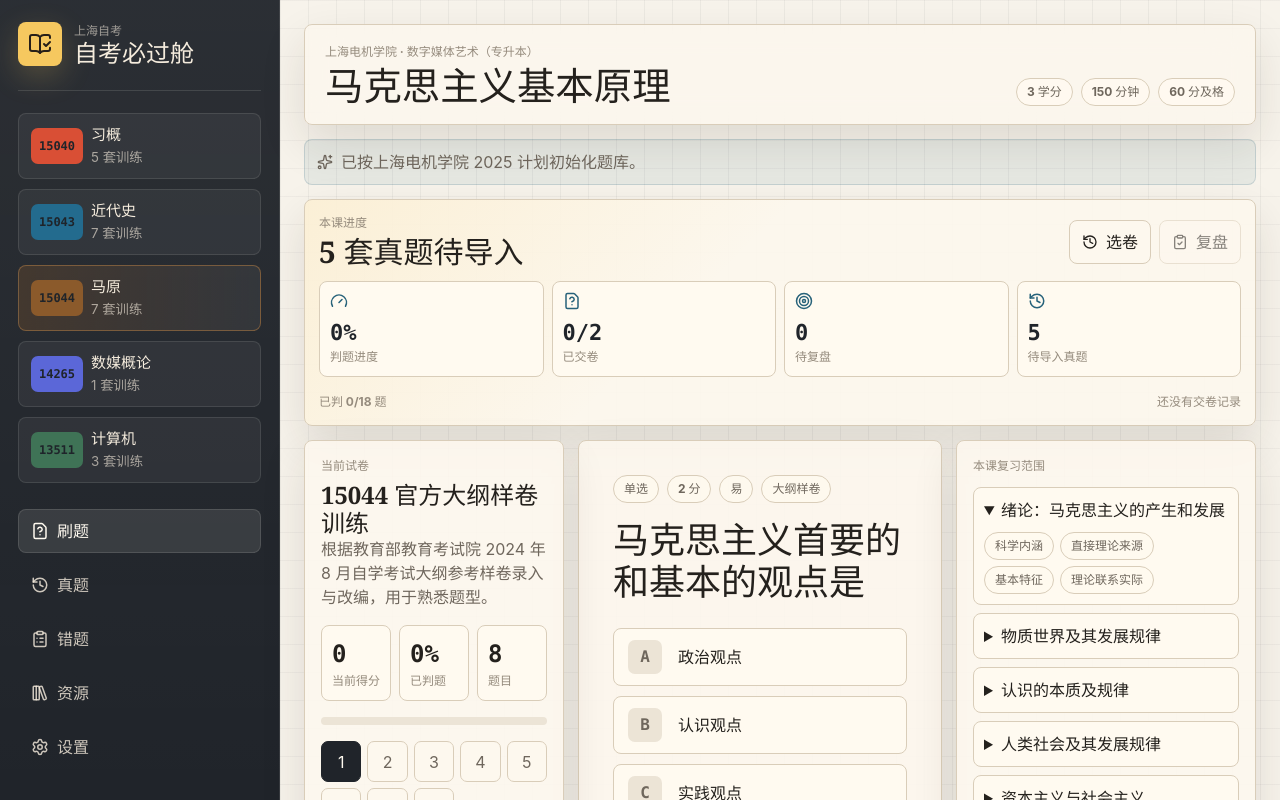
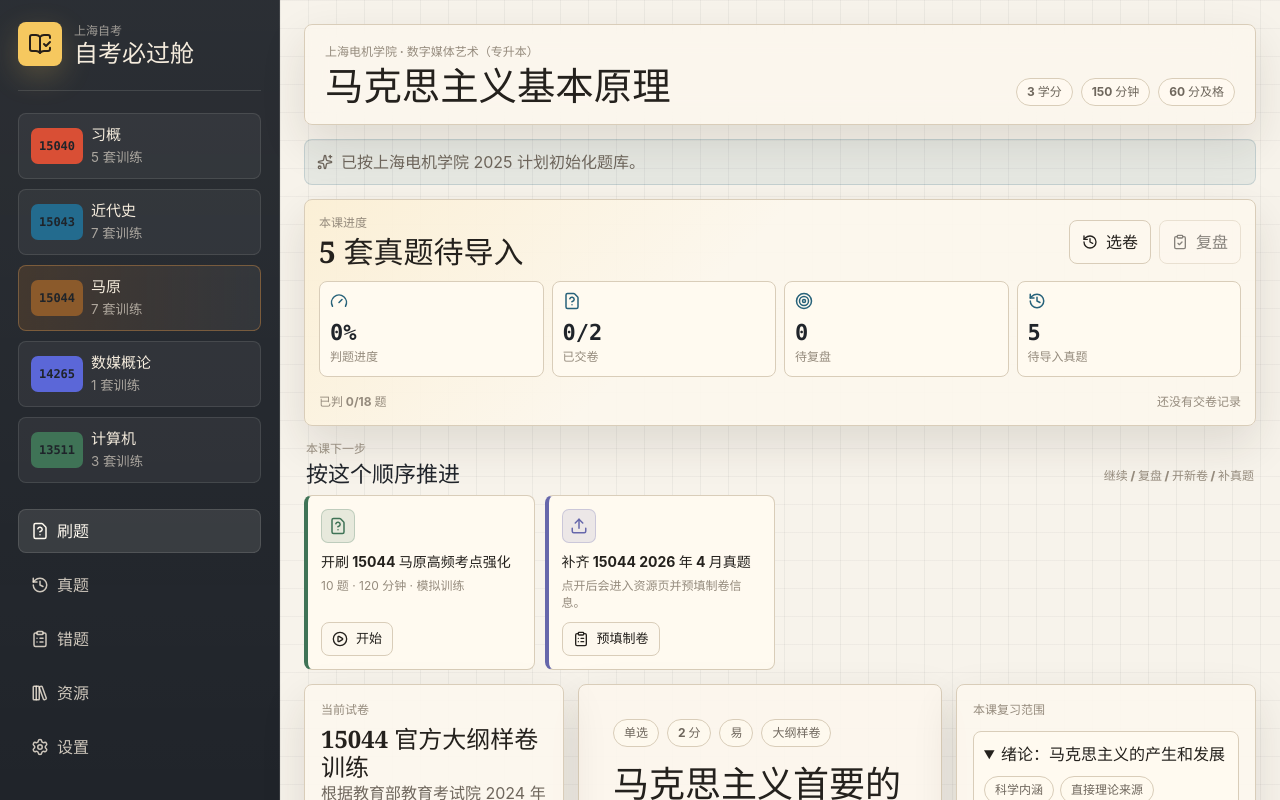
Before and after one commit to heweitianqing/zikao-biguo, a React (Vite) app: page / in a window 1280 px wide. Shown: the top 800 px of the page. Built offline with nearby package versions, Linux system fonts and the light colour scheme.

Commit message:
Add course study queue

```diff
--- a/src/App.css
+++ b/src/App.css
@@ -69,6 +69,7 @@
 .course-button,
 .rail-nav button,
 .progress-actions button,
+.study-task button,
 .paper-actions button,
 .question-actions button,
 .report-actions button,
@@ -108,6 +109,7 @@
 .course-button:hover,
 .rail-nav button:hover,
 .progress-actions button:hover,
+.study-task button:hover,
 .paper-actions button:hover,
 .question-actions button:hover,
 .resource-box button:hover,
@@ -318,6 +320,110 @@
   text-align: right;
 }
 
+.study-queue {
+  display: grid;
+  gap: 10px;
+  margin-bottom: 14px;
+}
+
+.study-queue-head {
+  display: flex;
+  align-items: flex-end;
+  justify-content: space-between;
+  gap: 12px;
+  padding: 0 2px;
+}
+
+.study-queue-head strong {
+  display: block;
+  margin-top: 3px;
+  color: var(--night);
+  font-family: var(--serif);
+  font-size: 22px;
+  line-height: 1.1;
+}
+
+.study-queue-head span {
+  color: var(--ink-muted);
+  font-size: 12px;
+  font-weight: 800;
+  text-align: right;
+}
+
+.study-task-grid {
+  display: grid;
+  grid-template-columns: repeat(4, minmax(0, 1fr));
+  gap: 10px;
+}
+
+.study-task {
+  --task-color: var(--blue);
+  display: grid;
+  grid-template-rows: auto minmax(0, 1fr) auto;
+  gap: 10px;
+  min-width: 0;
+  min-height: 158px;
+  padding: 13px;
+  background: var(--paper-strong);
+  border: 1px solid var(--line);
+  border-left: 4px solid var(--task-color);
+  border-radius: var(--radius);
+}
+
+.study-task.task-review {
+  --task-color: var(--red);
+}
+
+.study-task.task-start {
+  --task-color: var(--green);
+}
+
+.study-task.task-import {
+  --task-color: var(--violet);
+}
+
+.study-task.task-complete {
+  --task-color: var(--green);
+}
+
+.study-task-icon {
+  width: 34px;
+  height: 34px;
+  display: grid;
+  place-items: center;
+  color: var(--task-color);
+  background: color-mix(in srgb, var(--task-color) 12%, transparent);
+  border: 1px solid color-mix(in srgb, var(--task-color) 24%, transparent);
+  border-radius: 7px;
+}
+
+.study-task strong,
+.study-task small {
+  display: block;
+  min-width: 0;
+  overflow-wrap: anywhere;
+}
+
+.study-task strong {
+  color: var(--ink);
+  font-size: 14px;
+  line-height: 1.35;
+}
+
+.study-task small {
+  margin-top: 5px;
+  color: var(--ink-muted);
+  font-size: 12px;
+  line-height: 1.45;
+}
+
+.study-task button {
+  justify-self: start;
+  min-height: 34px;
+  padding: 6px 10px;
+  font-size: 13px;
+}
+
 .practice-grid {
   display: grid;
   grid-template-columns: 260px minmax(0, 1fr) 300px;
@@ -1628,6 +1734,10 @@
     grid-template-columns: minmax(0, 1fr);
   }
 
+  .study-task-grid {
+    grid-template-columns: repeat(2, minmax(0, 1fr));
+  }
+
   .paper-panel,
   .insight-panel {
     position: static;
@@ -1690,6 +1800,15 @@
   }
 
   .progress-foot span:last-child {
+    text-align: left;
+  }
+
+  .study-queue-head {
+    display: grid;
+    align-items: start;
+  }
+
+  .study-queue-head span {
     text-align: left;
   }
 
@@ -1848,6 +1967,10 @@
     grid-template-columns: 1fr;
   }
 
+  .study-task-grid {
+    grid-template-columns: 1fr;
+  }
+
   .builder-fields {
     grid-template-columns: 1fr;
   }
--- a/src/App.tsx
+++ b/src/App.tsx
@@ -83,6 +83,15 @@ type CourseProgressSummary = {
   }
 }
 
+type CourseStudyTask = {
+  id: string
+  kind: 'continue' | 'review' | 'start' | 'import' | 'complete'
+  title: string
+  detail: string
+  actionLabel: string
+  paper?: Paper
+}
+
 function createAttempt(paper: Paper) {
   return {
     paperId: paper.id,
@@ -238,8 +247,115 @@ function getCourseProgressSummary(
             totalScore: lastSubmitted.paper.totalScore,
             pass: lastScaledScore >= passScore,
           }
-        : undefined,
-  }
+      : undefined,
+  }
+}
+
+function getCourseStudyTasks(
+  papers: Paper[],
+  questionById: Map<string, Question>,
+  attempts: Record<string, PaperAttempt>,
+  mistakeCount: number,
+): CourseStudyTask[] {
+  const readyPapers = papers.filter((paper) => paper.status === 'ready')
+  const pendingPapers = papers
+    .filter((paper) => paper.status !== 'ready')
+    .slice()
+    .sort((a, b) => b.year - a.year || a.title.localeCompare(b.title))
+
+  const inProgressPapers = readyPapers
+    .map((paper) => {
+      const attempt = attempts[paper.id]
+      if (!attempt || attempt.submittedAt || !Object.keys(attempt.answers).length) {
+        return undefined
+      }
+
+      const questions = paper.questionIds.map((id) => questionById.get(id)).filter((question): question is Question => Boolean(question))
+      const answeredCount = questions.filter((question) => {
+        const record = attempt.answers[question.id]
+        return Boolean(record?.answer.length || record?.textAnswer.trim())
+      }).length
+      const checkedCount = questions.filter((question) => attempt.answers[question.id]?.checked).length
+      const lastUpdated = Object.values(attempt.answers)
+        .map((record) => record.updatedAt)
+        .sort()
+        .at(-1)
+
+      return {
+        paper,
+        total: questions.length,
+        answeredCount,
+        checkedCount,
+        lastUpdated: lastUpdated ?? attempt.startedAt,
+      }
+    })
+    .filter((item): item is { paper: Paper; total: number; answeredCount: number; checkedCount: number; lastUpdated: string } =>
+      Boolean(item),
+    )
+    .sort((a, b) => b.lastUpdated.localeCompare(a.lastUpdated))
+
+  const unstartedPaper = readyPapers.find((paper) => {
+    const attempt = attempts[paper.id]
+    return !attempt || (!attempt.submittedAt && !Object.keys(attempt.answers).length)
+  })
+
+  const tasks: CourseStudyTask[] = []
+  const activePaper = inProgressPapers[0]
+  if (activePaper) {
+    tasks.push({
+      id: `continue-${activePaper.paper.id}`,
+      kind: 'continue',
+      title: `继续 ${activePaper.paper.title}`,
+      detail: `已答 ${activePaper.answeredCount}/${activePaper.total}，已判 ${activePaper.checkedCount}/${activePaper.total}`,
+      actionLabel: '继续刷',
+      paper: activePaper.paper,
+    })
+  }
+
+  if (mistakeCount) {
+    tasks.push({
+      id: 'review-mistakes',
+      kind: 'review',
+      title: `复盘 ${mistakeCount} 道错题`,
+      detail: '先把最近失分题清掉，再开新卷更稳。',
+      actionLabel: '打开错题',
+    })
+  }
+
+  if (unstartedPaper) {
+    tasks.push({
+      id: `start-${unstartedPaper.id}`,
+      kind: 'start',
+      title: `开刷 ${unstartedPaper.title}`,
+      detail: `${unstartedPaper.questionIds.length} 题 · ${unstartedPaper.minutes} 分钟 · ${sourceLabel(unstartedPaper.sourceKind)}`,
+      actionLabel: '开始',
+      paper: unstartedPaper,
+    })
+  }
+
+  const nextPendingPaper = pendingPapers[0]
+  if (nextPendingPaper) {
+    tasks.push({
+      id: `import-${nextPendingPaper.id}`,
+      kind: 'import',
+      title: `补齐 ${nextPendingPaper.title}`,
+      detail: '点开后会进入资源页并预填制卷信息。',
+      actionLabel: '预填制卷',
+      paper: nextPendingPaper,
+    })
+  }
+
+  if (!tasks.length) {
+    tasks.push({
+      id: 'complete',
+      kind: 'complete',
+      title: '本课暂时收干净了',
+      detail: '可以重刷已完成卷，或去资源页继续补历年真题。',
+      actionLabel: '查看真题',
+    })
+  }
+
+  return tasks.slice(0, 4)
 }
 
 function App() {
@@ -303,6 +419,8 @@ function App() {
     })
     .filter((item): item is MistakeReviewItem => Boolean(item))
     .sort((a, b) => b.record.updatedAt.localeCompare(a.record.updatedAt))
+  const selectedCourseMistakes = mistakeItems.filter((item) => item.course.id === selectedCourse.id)
+  const courseStudyTasks = getCourseStudyTasks(coursePapers, questionById, state.attempts, selectedCourseMistakes.length)
 
   useEffect(() => {
     saveState(state)
@@ -817,6 +935,13 @@ function App() {
           summary={courseProgress}
           onOpenPapers={() => patchState({ view: 'papers' })}
           onOpenMistakes={() => patchState({ view: 'mistakes' })}
+        />
+
+        <CourseStudyQueue
+          tasks={courseStudyTasks}
+          onOpenPaper={selectPaper}
+          onOpenMistakes={() => patchState({ view: 'mistakes' })}
+          onOpenPapers={() => patchState({ view: 'papers' })}
         />
 
         {state.view === 'practice' && (
@@ -1169,6 +1294,63 @@ function CourseProgressBoard({
           {summary.inProgressPapers ? ` · ${summary.inProgressPapers} 套进行中` : ''}
         </span>
         <span>{summary.lastScore ? `最近 ${summary.lastScore.score}/${summary.lastScore.totalScore} · ${summary.lastScore.paperTitle}` : '还没有交卷记录'}</span>
+      </div>
+    </section>
+  )
+}
+
+function CourseStudyQueue({
+  tasks,
+  onOpenPaper,
+  onOpenMistakes,
+  onOpenPapers,
+}: {
+  tasks: CourseStudyTask[]
+  onOpenPaper: (paper: Paper) => void
+  onOpenMistakes: () => void
+  onOpenPapers: () => void
+}) {
+  function openTask(task: CourseStudyTask) {
+    if (task.kind === 'review') {
+      onOpenMistakes()
+      return
+    }
+    if (task.paper) {
+      onOpenPaper(task.paper)
+      return
+    }
+    onOpenPapers()
+  }
+
+  return (
+    <section className="study-queue" aria-label="本课下一步">
+      <div className="study-queue-head">
+        <div>
+          <p className="eyebrow">本课下一步</p>
+          <strong>按这个顺序推进</strong>
+        </div>
+        <span>继续 / 复盘 / 开新卷 / 补真题</span>
+      </div>
+      <div className="study-task-grid">
+        {tasks.map((task) => (
+          <article key={task.id} className={`study-task task-${task.kind}`}>
+            <div className="study-task-icon">
+              {task.kind === 'continue' && <PlayCircle size={18} />}
+              {task.kind === 'review' && <ClipboardCheck size={18} />}
+              {task.kind === 'start' && <FileQuestion size={18} />}
+              {task.kind === 'import' && <Upload size={18} />}
+              {task.kind === 'complete' && <CheckCircle2 size={18} />}
+            </div>
+            <div>
+              <strong>{task.title}</strong>
+              <small>{task.detail}</small>
+            </div>
+            <button type="button" onClick={() => openTask(task)}>
+              {task.kind === 'import' ? <ClipboardList size={16} /> : <PlayCircle size={16} />}
+              {task.actionLabel}
+            </button>
+          </article>
+        ))}
       </div>
     </section>
   )
```
Also changed, not shown: 1 other file (tests, documents, lock files or other folders).
